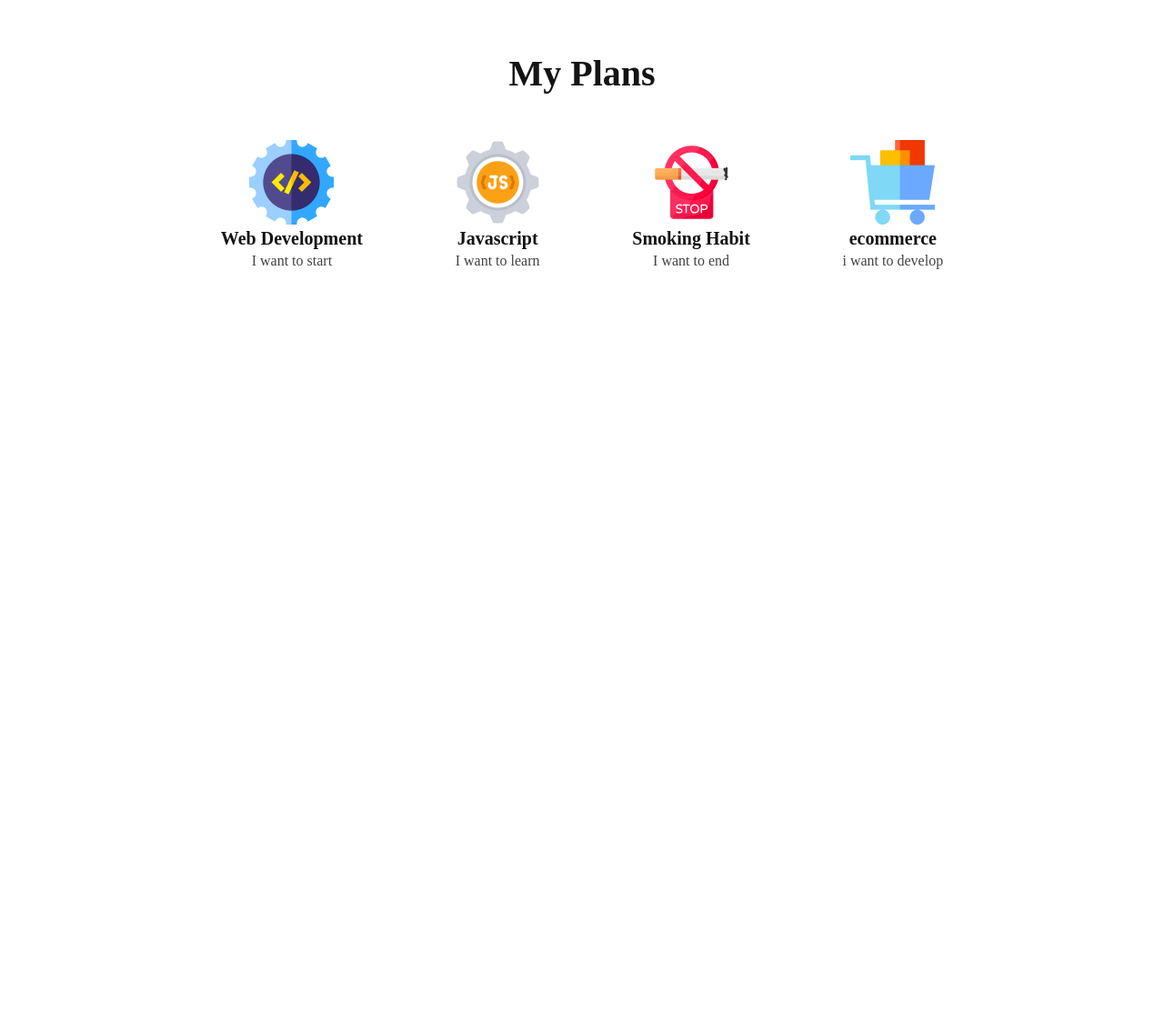
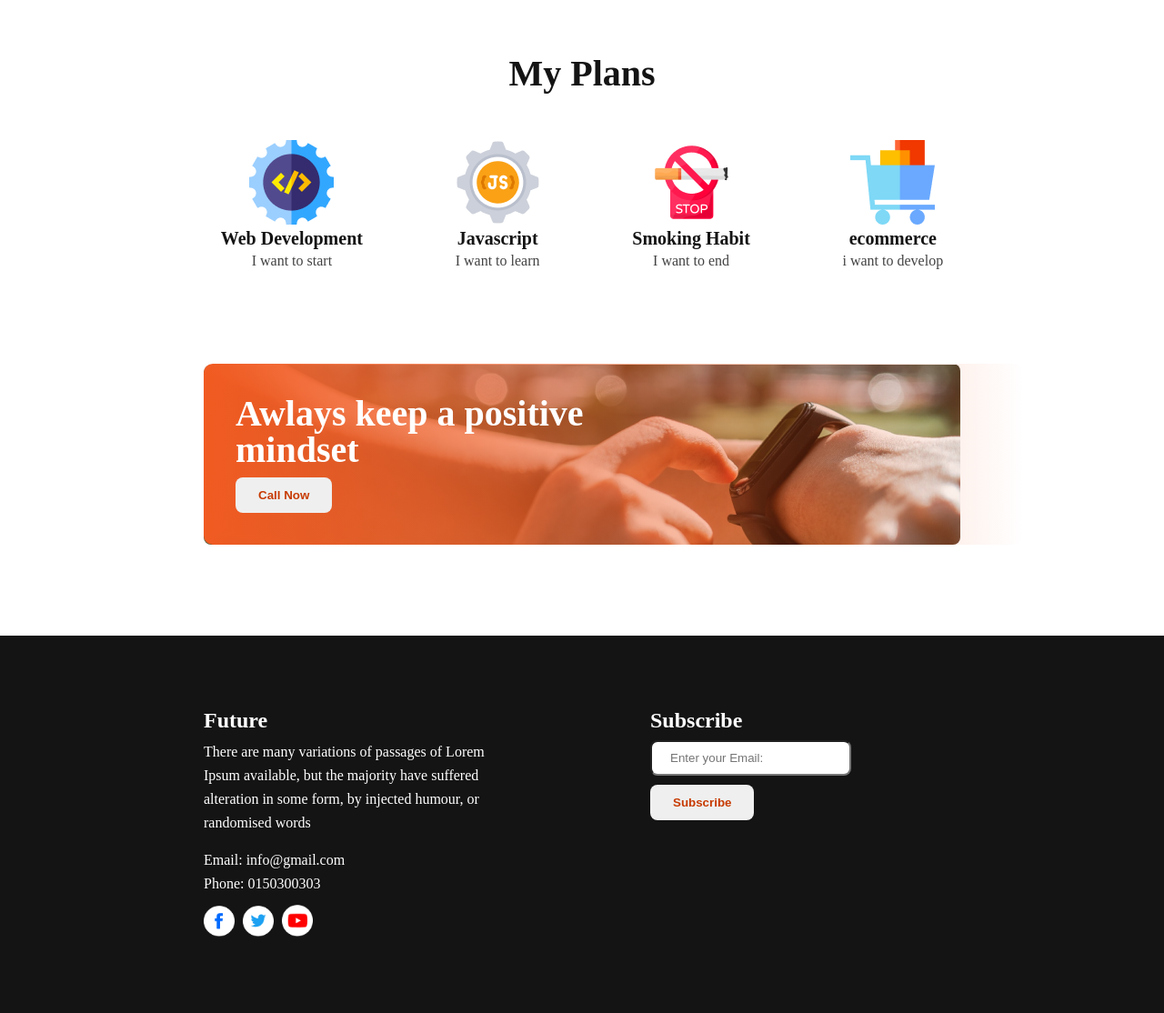
Before and after one commit to nafismahamudshahin/new-year-new-me, a plain HTML site: page index.html in a window 1280 px wide. Shown: the part 1712-2826 px from the top of the page at 91% size. Before the commit the page ends 2012 px from the top, so only its background shows below. Drawn offline with Linux system fonts and the light colour scheme.

Commit message:
style page footer

```diff
--- a/index.html
+++ b/index.html
@@ -37,7 +37,7 @@
             </div>
         </section>
         <!-- my plan section -->
-        <section>
+        <section class="">
             <h3 class="plans-title">My Plans</h3>
             <div class="plans">
                 <div class="plan">
@@ -52,7 +52,7 @@
                         <img src="images/icons/js.png" alt="">
                     </div>
                     <h4 class="plan-title">Javascript</h4>
-                    <p class="dipo">I want to learn</p>
+                    <p class="dipo ">I want to learn</p>
                 </div>
                 <div class="plan">
                     <div class="plan-img imagess">
@@ -70,6 +70,35 @@
                 </div>
             </div>
         </section>
+        <section>
+
+            <div class="cal-positive">
+                <div class="greadent-color">
+                    <b class="title">Awlays keep a positive <br> mindset</b>
+                    <button class="btn-2">Call Now</button>
+                </div>
+            </div>
+        </section>
     </main>
+    <footer>
+        <div class="footer">
+            <div class="future">
+                <h2 class="f-title">Future</h2>
+                <p class="dipos">There are many variations of passages of Lorem Ipsum available, but the majority have suffered alteration in some form, by injected humour, or randomised words</p>
+                <p>Email: info@gmail.com</p>
+                <p>Phone: 0150300303</p>
+                <div class="socual-link">
+                    <img src="/images/icons/fb.png" alt="">
+                    <img src="/images/icons/twitter.png" alt="">
+                    <img src="/images/icons/youtube.png" alt="">
+                </div>
+            </div>
+            <div class="subscribe">
+                <h2 class="f-title">Subscribe</h2>
+                <input type="email" placeholder="Enter your Email:">
+                <button class="btn-2">Subscribe</button>
+            </div>
+        </div>
+    </footer>
 </body>
 </html>
--- a/styles/style.css
+++ b/styles/style.css
@@ -96,3 +96,81 @@ header p{
     font-weight: 600;
     color: #151414;
 }
+/* Awlays keep a positive minsset section */
+.cal-positive{
+    width: 65%;
+    margin: auto;
+    border-radius: 8px;
+    background-image: url(/images/watch.png);
+    background-repeat: no-repeat;
+    margin-top: 100px;
+}
+.cal-positive b{
+    display: block;
+    line-height: 40px;
+    margin-bottom: 10px;
+    color: #FFF;
+}
+.greadent-color{
+    width: 100%;
+    padding: 35px;
+    border-radius: 10px;
+    background: linear-gradient(90deg, #F15B22 0%, rgba(241, 91, 34, 0.00) 100%);
+}
+.btn-2{
+    border: none;
+    padding: 12px 25px;
+    font-weight: 700;
+    border-radius: 8px;
+    color: #c73b03;
+}
+/* footer section */
+footer{
+    background: #151414;
+    color: #FFF;
+    margin-top: 100px;
+}
+.footer{
+    display: flex;
+    width: 65%;
+    margin: auto;
+    align-content: center;
+    padding: 80px 0px;
+
+}
+.subscribe{
+    width: 50%;
+}
+.subscribe input{
+    display: block;
+    padding: 10px 20px;
+    border-radius: 8px;
+    margin-bottom: 10px;
+}
+
+.future{
+    width: 50%;
+    margin-right: 150px;
+}
+.f-title{
+    margin-bottom: 8px;
+    font-family: Work Sans;
+}
+.future p{
+    color: #FFF;
+    font-family: Work Sans;
+    line-height: 26px;
+    font-size: 16px;
+    font-weight: 400;
+}
+.dipos{
+    margin-bottom: 15px;
+}
+.socual-link{
+    margin-top: 10px;
+
+}
+.socual-link img{
+    width: 10%;
+    margin-right: 5px;
+}
```
